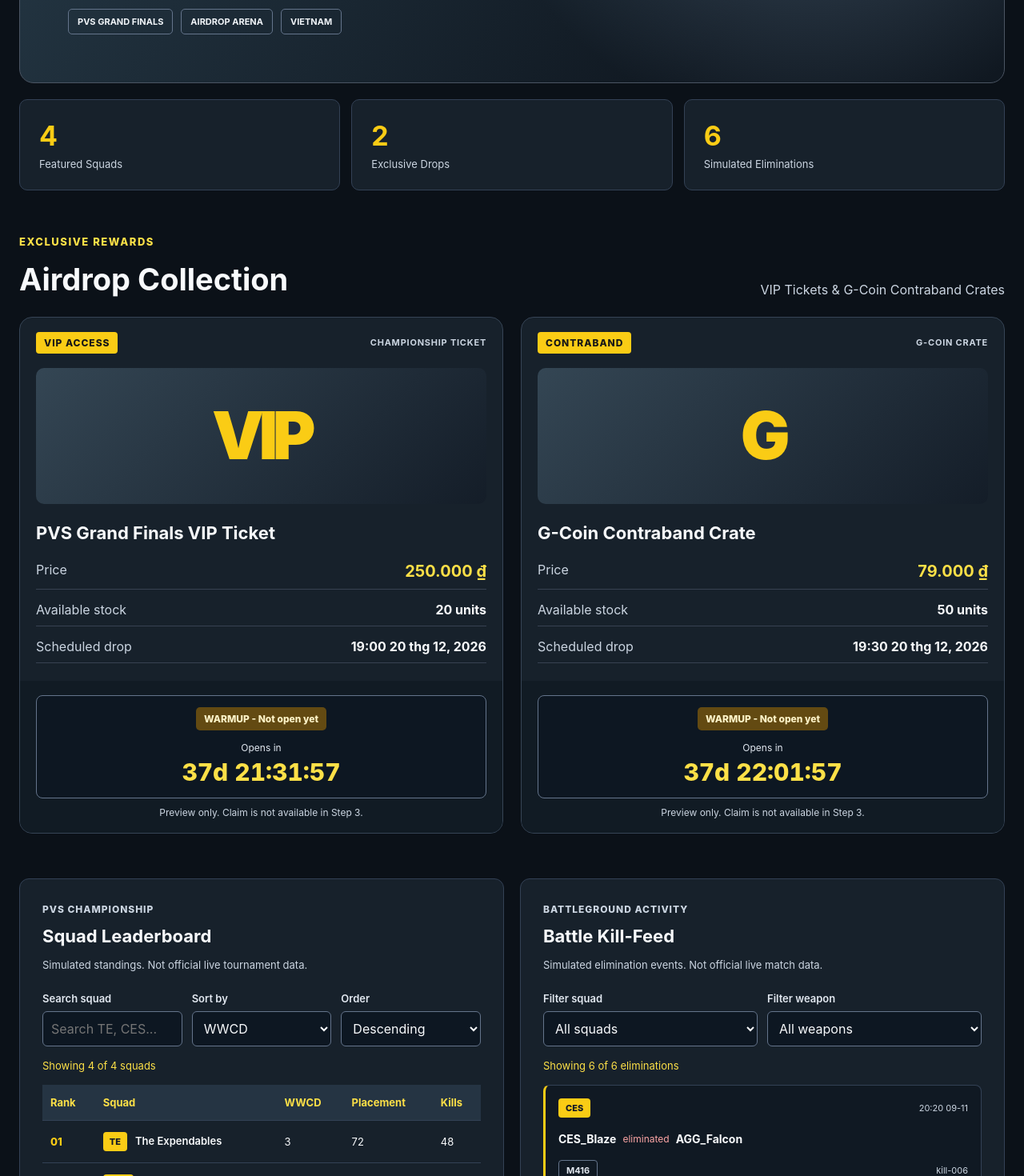
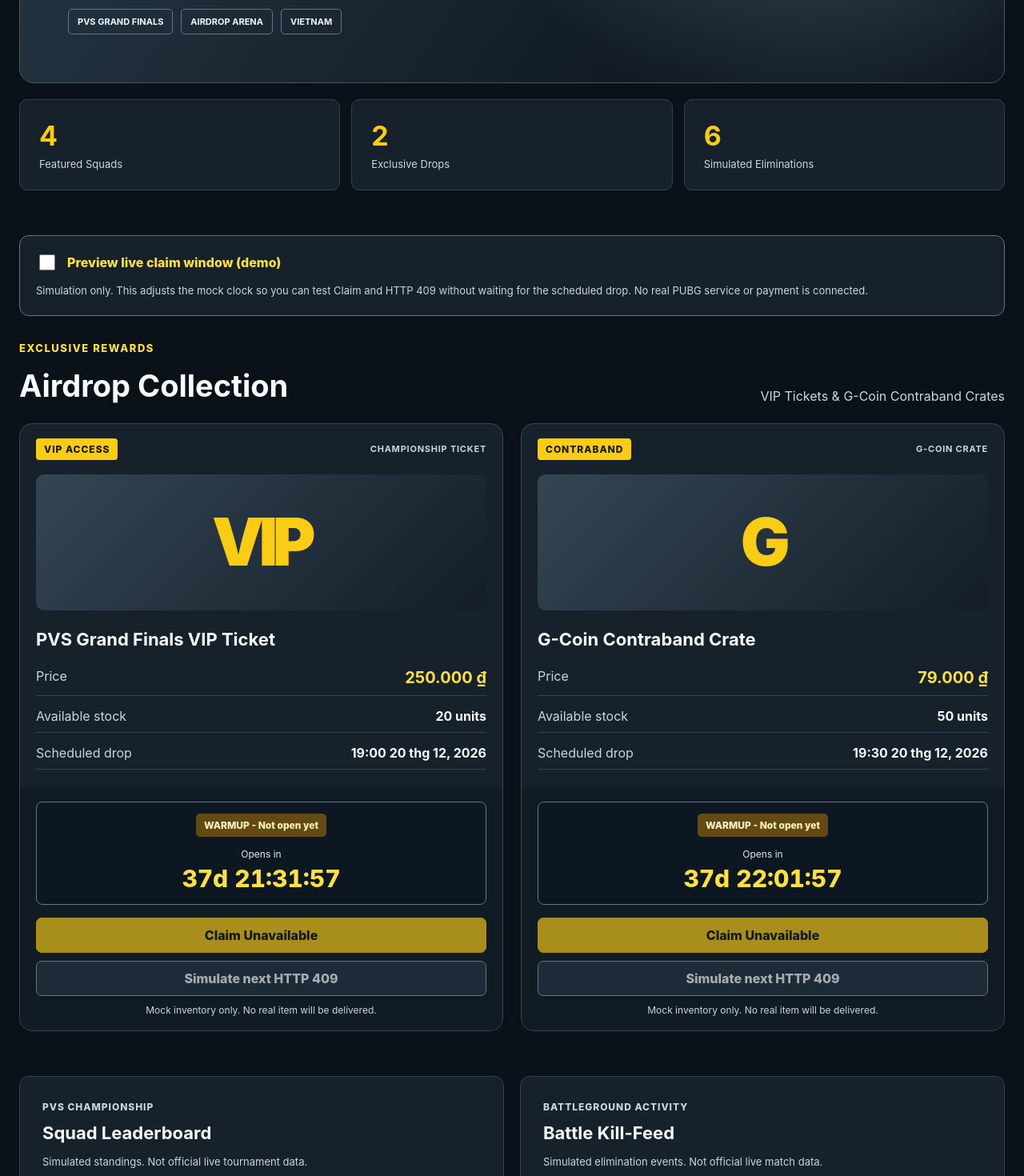
Before and after one commit to 24520273-netizen/Lab3-HW3, a React (Vite) app: page / in a window 1280 px wide. Shown: the part 512-1982 px from the top of the page at 80% size. Built offline with nearby package versions, Linux system fonts and the light colour scheme.

Commit message:
feat(hw3): integrate claim controls and conflict feedback

```diff
--- a/src/homeworks/KraftonPubgVnArena/ArenaShell.jsx
+++ b/src/homeworks/KraftonPubgVnArena/ArenaShell.jsx
@@ -1,4 +1,8 @@
+import { useState } from 'react'
 import DropCard from './components/DropCard.jsx'
+import useClaimInventory from './hooks/useClaimInventory.js'
+import { getDisplayedStock } from './domain/claimInventory.js'
+import { createMockClaimApi } from './services/claimApi.js'
 import SquadLeaderboard from './components/SquadLeaderboard.jsx'
 import KillFeed from './components/KillFeed.jsx'
 import {
@@ -9,6 +13,33 @@ import {
 import styles from './ArenaShell.module.css'
 
 export default function ArenaShell() {
+  const [demoOffsetMs, setDemoOffsetMs] = useState(0)
+
+  const [claimApi] = useState(() => createMockClaimApi(dropItems))
+
+  const { inventory, requestClaim, armConflict } =
+    useClaimInventory(dropItems, claimApi)
+
+  const inventoryItems = dropItems.map((item) => ({
+    ...item,
+    remainingStock: getDisplayedStock(inventory, item.id),
+  }))
+
+  function toggleDemoClock(enabled) {
+    const demoStart =
+      Math.max(...dropItems.map((item) => item.dropEpochMs)) + 60000
+
+    const demoEnd = Math.min(
+      ...dropItems.map((item) => item.dropEpochMs + item.claimWindowMs),
+    )
+
+    if (demoStart >= demoEnd) return
+
+    const nextOffset = enabled ? demoStart - Date.now() : 0
+
+    claimApi.setClockOffset(nextOffset)
+    setDemoOffsetMs(nextOffset)
+  }
   return (
     <div className={styles.arena}>
       <header className={styles.header}>
@@ -72,6 +103,21 @@ export default function ArenaShell() {
           </div>
         </section>
 
+        <aside className={styles.demoNotice} aria-label="Claim simulation controls">
+          <label className={styles.demoToggle}>
+            <input
+              type="checkbox"
+              checked={demoOffsetMs !== 0}
+              onChange={(event) => toggleDemoClock(event.target.checked)}
+            />
+            Preview live claim window (demo)
+          </label>
+          <p>
+            Simulation only. This adjusts the mock clock so you can test
+            Claim and HTTP 409 without waiting for the scheduled drop.
+            No real PUBG service or payment is connected.
+          </p>
+        </aside>
         <section className={styles.drops} aria-labelledby="drops-title">
           <div className={styles.sectionHeading}>
             <div>
@@ -82,8 +128,16 @@ export default function ArenaShell() {
           </div>
 
           <div className={styles.dropGrid}>
-            {dropItems.map((item) => (
-              <DropCard key={item.id} item={item} />
+            {inventoryItems.map((item) => (
+              <DropCard
+                key={item.id}
+                item={item}
+                serverOffsetMs={demoOffsetMs}
+                isPending={Boolean(inventory.pendingClaimById[item.id])}
+                feedback={inventory.feedbackById[item.id]}
+                onClaim={() => requestClaim(item)}
+                onSimulateConflict={() => armConflict(item.id)}
+              />
             ))}
           </div>
         </section>
--- a/src/homeworks/KraftonPubgVnArena/ArenaShell.module.css
+++ b/src/homeworks/KraftonPubgVnArena/ArenaShell.module.css
@@ -291,3 +291,39 @@
     grid-template-columns: minmax(0, 1fr);
   }
 }
+
+.demoNotice {
+  padding: 20px;
+  margin-bottom: 32px;
+  border: 1px solid #64748b;
+  border-radius: 12px;
+  background: #17212b;
+}
+
+.demoToggle {
+  display: flex;
+  align-items: center;
+  gap: 12px;
+  color: #fde047;
+  font-weight: 800;
+  cursor: pointer;
+}
+
+.demoToggle input {
+  width: 20px;
+  height: 20px;
+  flex-shrink: 0;
+  accent-color: #facc15;
+}
+
+.demoToggle input:focus-visible {
+  outline: 3px solid #f8fafc;
+  outline-offset: 3px;
+}
+
+.demoNotice p {
+  margin: 12px 0 0;
+  color: #cbd5e1;
+  font-size: 13px;
+  line-height: 1.6;
+}
--- a/src/homeworks/KraftonPubgVnArena/components/DropCard.jsx
+++ b/src/homeworks/KraftonPubgVnArena/components/DropCard.jsx
@@ -22,7 +22,14 @@ const phaseLabels = {
   [AIRDROP_PHASE.EXPIRED]: 'EXPIRED - Drop closed',
 }
 
-export default function DropCard({ item }) {
+export default function DropCard({
+  item,
+  serverOffsetMs = 0,
+  isPending = false,
+  feedback,
+  onClaim,
+  onSimulateConflict,
+}) {
   const isTicket = item.type === 'ticket'
   const dropDate = new Date(item.dropEpochMs)
   const validDate = Number.isFinite(dropDate.getTime())
@@ -34,7 +41,7 @@ export default function DropCard({ item }) {
       : NaN
 
   const { nowEpochMs, remainingMs: expiryRemainingMs } =
-    usePubgAirdropTimer(expiryEpochMs)
+    usePubgAirdropTimer(expiryEpochMs, serverOffsetMs)
 
   const phase = getAirdropPhase(item, nowEpochMs)
   const openingRemainingMs = getRemainingMs(item.dropEpochMs, 0, nowEpochMs)
@@ -47,6 +54,11 @@ export default function DropCard({ item }) {
   const showCountdown =
     phase === AIRDROP_PHASE.WARMUP ||
     phase === AIRDROP_PHASE.AIRDROP_LIVE
+
+  const canClaim =
+    phase === AIRDROP_PHASE.AIRDROP_LIVE &&
+    item.remainingStock > 0 &&
+    !isPending
 
   return (
     <article className={styles.card} aria-labelledby={`drop-title-${item.id}`}>
@@ -87,7 +99,7 @@ export default function DropCard({ item }) {
                   {dateFormatter.format(dropDate)}
                 </time>
               ) : (
-                <span>Schedule unavailable</span>
+                'Schedule unavailable'
               )}
             </dd>
           </div>
@@ -101,7 +113,6 @@ export default function DropCard({ item }) {
             data-phase={phase ?? 'INVALID'}
             role="status"
             aria-live="polite"
-            aria-atomic="true"
           >
             {phaseLabels[phase] ?? 'Schedule unavailable'}
           </span>
@@ -113,7 +124,6 @@ export default function DropCard({ item }) {
                   ? 'Opens in'
                   : 'Drop closes in'}
               </span>
-
               <strong className={styles.clock}>
                 {formatCountdown(countdownMs)}
               </strong>
@@ -121,7 +131,43 @@ export default function DropCard({ item }) {
           )}
         </div>
 
-        <p>Preview only. Claim is not available in Step 3.</p>
+        <div className={styles.claimActions}>
+          <button
+            type="button"
+            className={styles.claimButton}
+            disabled={!canClaim}
+            onClick={onClaim}
+          >
+            {isPending
+              ? 'Processing...'
+              : canClaim
+                ? 'Claim (Simulation)'
+                : 'Claim Unavailable'}
+          </button>
+
+          <button
+            type="button"
+            className={styles.conflictButton}
+            disabled={!canClaim}
+            onClick={onSimulateConflict}
+          >
+            Simulate next HTTP 409
+          </button>
+        </div>
+
+        {feedback ? (
+          <p
+            className={styles.feedback}
+            data-kind={feedback.kind}
+            role={feedback.kind === 'error' ? 'alert' : 'status'}
+          >
+            {feedback.message}
+          </p>
+        ) : (
+          <p className={styles.previewNote}>
+            Mock inventory only. No real item will be delivered.
+          </p>
+        )}
       </footer>
     </article>
   )
--- a/src/homeworks/KraftonPubgVnArena/components/DropCard.module.css
+++ b/src/homeworks/KraftonPubgVnArena/components/DropCard.module.css
@@ -181,3 +181,72 @@
     font-size: 21px;
   }
 }
+
+.claimActions {
+  display: grid;
+  gap: 10px;
+  margin-top: 16px;
+}
+
+.claimButton,
+.conflictButton {
+  min-height: 44px;
+  padding: 11px 14px;
+  border-radius: 7px;
+  font-weight: 800;
+  cursor: pointer;
+}
+
+.claimButton {
+  border: 1px solid #facc15;
+  color: #111827;
+  background: #facc15;
+}
+
+.conflictButton {
+  border: 1px solid #94a3b8;
+  color: #f8fafc;
+  background: #243244;
+}
+
+.claimButton:disabled,
+.conflictButton:disabled {
+  cursor: not-allowed;
+  opacity: 0.65;
+}
+
+.claimButton:focus-visible,
+.conflictButton:focus-visible {
+  outline: 3px solid #f8fafc;
+  outline-offset: 3px;
+}
+
+.feedback {
+  padding: 12px;
+  margin: 14px 0 0;
+  border-left: 4px solid #94a3b8;
+  border-radius: 5px;
+  color: #f8fafc;
+  background: #253443;
+  line-height: 1.5;
+  overflow-wrap: anywhere;
+}
+
+.feedback[data-kind="success"] {
+  border-left-color: #4ade80;
+}
+
+.feedback[data-kind="error"] {
+  border-left-color: #f87171;
+}
+
+.feedback[data-kind="processing"] {
+  border-left-color: #facc15;
+}
+
+.previewNote {
+  margin: 12px 0 0;
+  color: #cbd5e1;
+  font-size: 12px;
+  text-align: center;
+}
--- a/src/homeworks/KraftonPubgVnArena/services/claimApi.js
+++ b/src/homeworks/KraftonPubgVnArena/services/claimApi.js
@@ -42,6 +42,7 @@ export function createMockClaimApi(
   )
   const completedClaims = new Map()
   const forcedConflicts = new Set()
+  let clockOffsetMs = 0
 
   function getStock(itemId) {
     return stockById.get(itemId)
@@ -99,7 +100,7 @@ export function createMockClaimApi(
 
     const phase = getAirdropPhase(
       { ...item, remainingStock: stock },
-      now(),
+      now() + clockOffsetMs,
     )
 
     if (phase !== AIRDROP_PHASE.AIRDROP_LIVE) {
@@ -122,7 +123,13 @@ export function createMockClaimApi(
   return {
     claim,
     getStock,
-    getNow: now,
+    getNow: () => now() + clockOffsetMs,
+    setClockOffset(offsetMs) {
+      if (!Number.isFinite(offsetMs)) {
+        throw new Error('Invalid clock offset')
+      }
+      clockOffsetMs = offsetMs
+    },
     simulateConflictOnce,
     setAuthoritativeStockForTest,
   }
```
Also changed, not shown: 2 other files (tests, documents, lock files or other folders).
